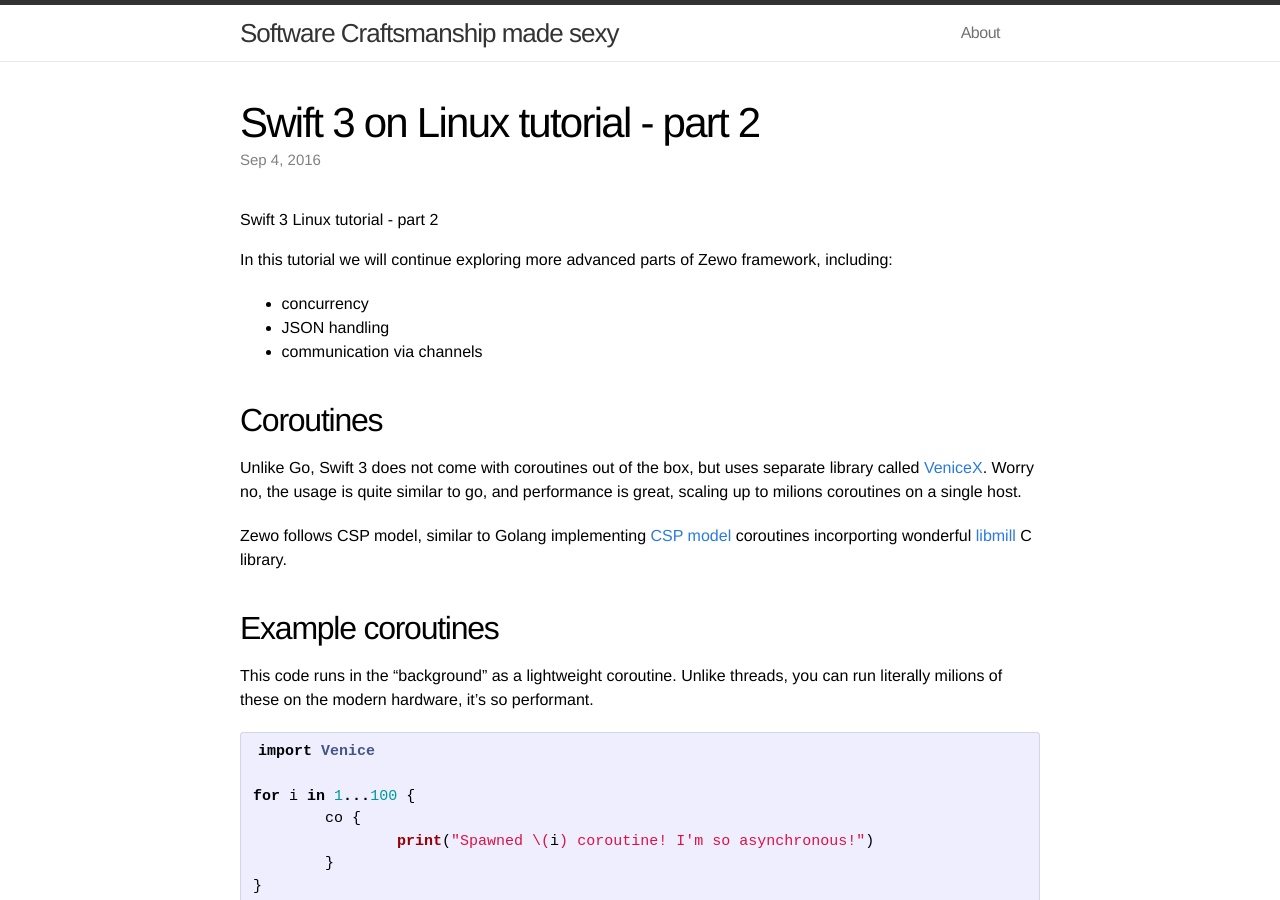
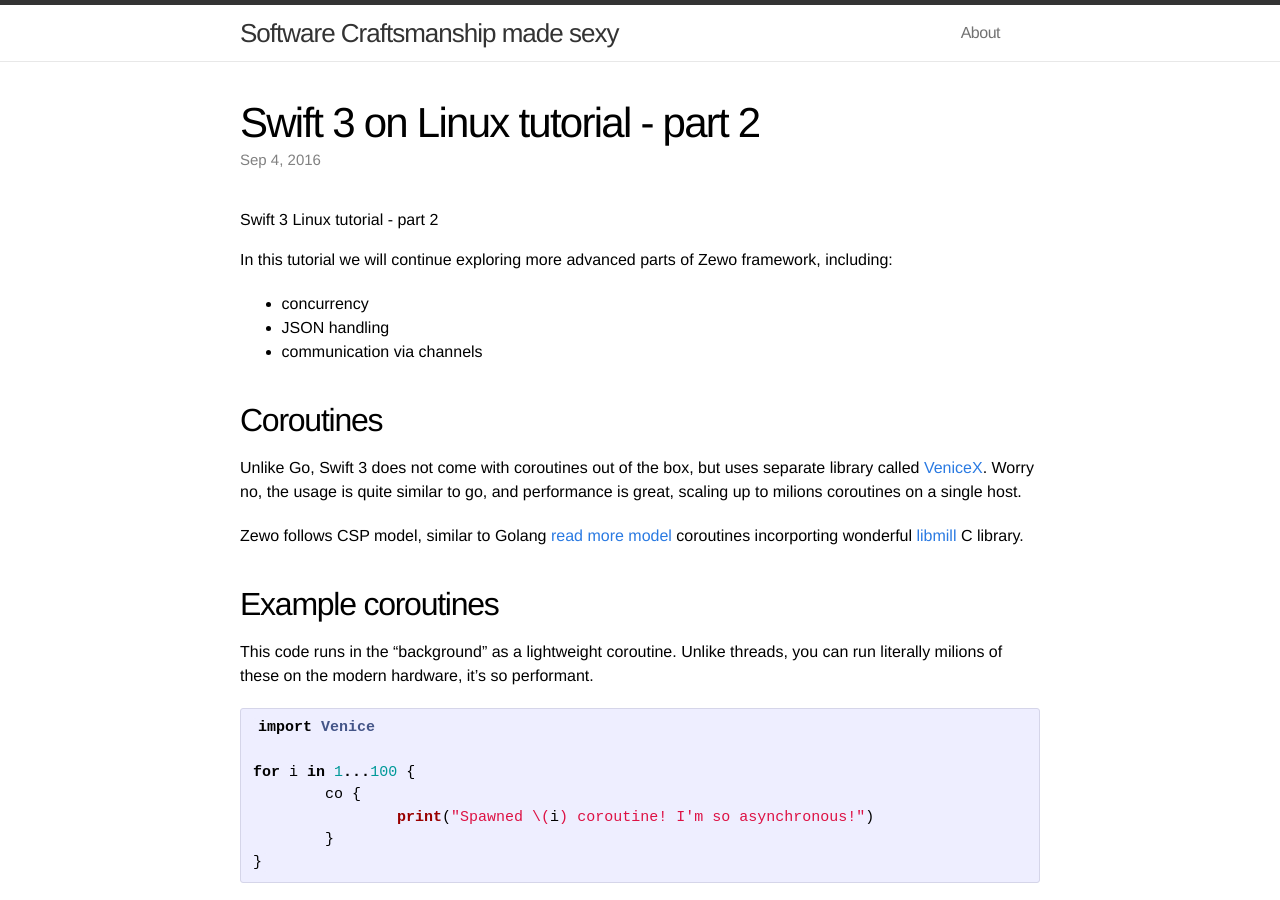
Before and after one commit to vi4m/vi4m.github.io, a Jekyll site: the page built from _posts/2016-09-04-swift-on-linux-tutorial-part-2.md, in a window 1280 px wide and 900 px high. Built offline with Jekyll 4.4.1, drawn with Linux system fonts in a browser that asks for light colours; comment, search, counter and statistics services are not loaded.

Commit message:
Update 2016-09-04-swift-on-linux-tutorial-part-2.md

```diff
--- a/_posts/2016-09-04-swift-on-linux-tutorial-part-2.md
+++ b/_posts/2016-09-04-swift-on-linux-tutorial-part-2.md
@@ -19,7 +19,7 @@
 
 Unlike Go, Swift 3 does not come with coroutines out of the box, but uses separate library called [VeniceX](https://github.com/VeniceX). Worry no, the usage is quite similar to go, and performance is great, scaling up to milions coroutines on a single host.
 
-Zewo follows CSP model, similar to Golang implementing [CSP model](https://en.wikipedia.org/wiki/Communicating_sequential_processes) coroutines incorporting wonderful [libmill](http://libmill.org) C library.
+Zewo follows CSP model, similar to Golang [read more model](https://en.wikipedia.org/wiki/Communicating_sequential_processes) coroutines incorporting wonderful [libmill](http://libmill.org) C library.
 
 
 
```
